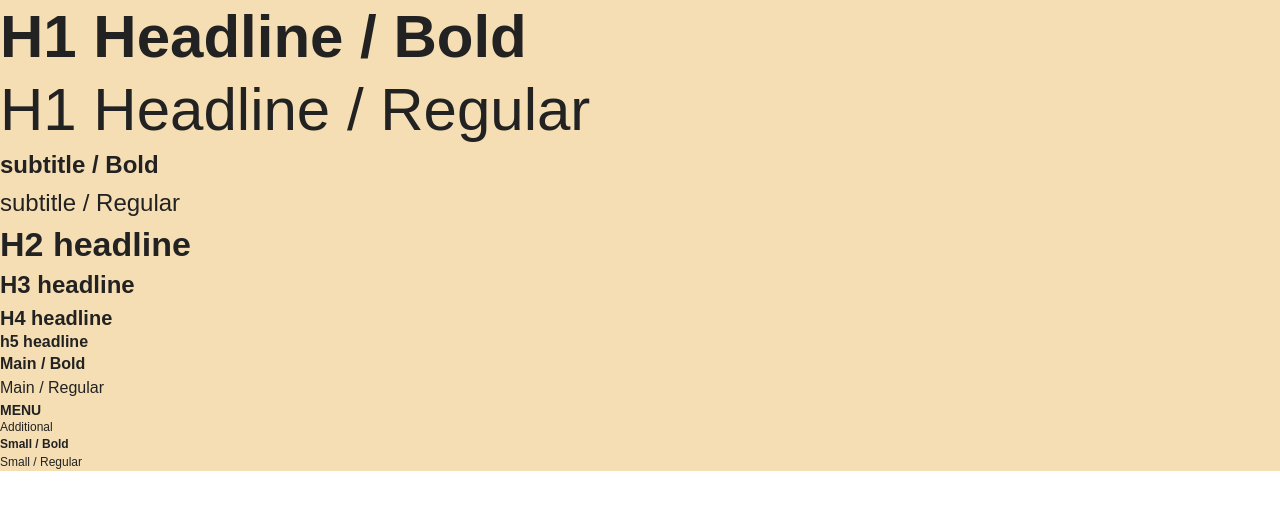
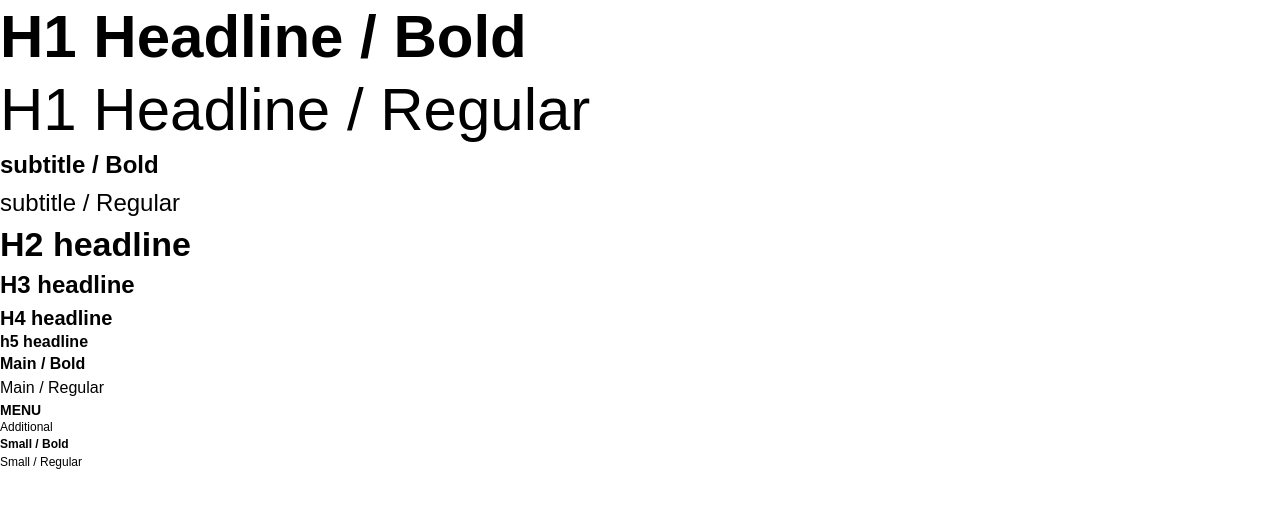
Before and after one commit to taodemy/taotify-website, a Next.js app: page /font in a window 1280 px wide. Shown: the top 510 px of the page. Built offline with nearby package versions, Linux system fonts and the light colour scheme.

Commit message:
feat: integrate all the design system variables into different scss file and classes, and import into _app.tsx

```diff
--- a/src/pages/_app.tsx
+++ b/src/pages/_app.tsx
@@ -1,4 +1,8 @@
 import '@/styles/globals.css'
+import "@/styles/global-background-color.scss"
+import "@/styles/global-font-style.scss"
+import "@/styles/global-text-color.scss"
+
 import type { AppProps } from 'next/app'
 
 export default function App({ Component, pageProps }: AppProps) {
--- a/src/pages/font.module.scss
+++ /dev/null
@@ -1,63 +0,0 @@
-@use "@/styles/designSystem.scss" as var;
-
-
-.test{
-  .h1_bold {
-    @include var.h1-headline(var.$bold-font-weight);
-  }
-
-  .h1_regular {
-    @include var.h1-headline(var.$regular-font-weight);
-  }
-
-  .subtitle_bold {
-    @include var.subtitle(var.$bold-font-weight);
-  }
-
-  .subtitle_regular {
-    @include var.subtitle(var.$regular-font-weight);
-  }
-
-  h2 {
-    @include var.h2-headline;
-  }
-
-  h3 {
-    @include var.h3-headline;
-  }
-
-  h4 {
-    @include var.h4-headline;
-  }
-
-  h5 {
-    @include var.h5-headline;
-  }
-
-  .main_bold {
-    @include var.main(var.$bold-font-weight);
-  }
-
-  .main_regular {
-    @include var.main(var.$regular-font-weight);
-  }
-
-  .menu {
-    @include var.menu;
-  }
-
-  .additional {
-    @include var.additional;
-  }
-
-  .small_bold {
-    @include var.small(var.$bold-font-weight);
-  }
-
-  .small_regular {
-    @include var.small(var.$regular-font-weight);
-  }
-
-  color: var.$dark-color;
-  background-color: wheat;
-}
--- a/src/pages/font.tsx
+++ b/src/pages/font.tsx
@@ -1,5 +1,4 @@
 import Head from "next/head";
-import classes from "./font.module.scss";
 
 export default function fome() {
   return (
@@ -10,21 +9,21 @@ export default function fome() {
         <meta name="viewport" content="width=device-width, initial-scale=1" />
         <link rel="icon" href="/favicon.ico" />
       </Head>
-      <main className={classes.test}>
-        <h1 className={classes.h1_bold}>H1 Headline / Bold</h1>
-        <h1 className={classes.h1_regular}>H1 Headline / Regular</h1>
-        <p className={classes.subtitle_bold}>subtitle / Bold</p>
-        <p className={classes.subtitle_regular}>subtitle / Regular</p>
-        <h2>H2 headline</h2>
-        <h3>H3 headline</h3>
-        <h4>H4 headline</h4>
-        <h5>h5 headline</h5>
-        <p className={classes.main_bold}>Main / Bold</p>
-        <p className={classes.main_regular}>Main / Regular</p>
-        <p className={classes.menu}>MENU</p>
-        <p className={classes.additional}>Additional</p>
-        <p className={classes.small_bold}>Small / Bold</p>
-        <p className={classes.small_regular}>Small / Regular</p>
+      <main>
+        <h1 className="font_h1_headline_bold">H1 Headline / Bold</h1>
+        <h1 className="font_h1_headline_regular">H1 Headline / Regular</h1>
+        <p className="font_subtitle_bold">subtitle / Bold</p>
+        <p className="font_subtitle_regular">subtitle / Regular</p>
+        <h2 className="font_h2_headline">H2 headline</h2>
+        <h3 className="font_h3_headline">H3 headline</h3>
+        <h4 className="font_h4_headline">H4 headline</h4>
+        <h5 className="font_h5_headline">h5 headline</h5>
+        <p className="font_main_bold">Main / Bold</p>
+        <p className="font_main_regular">Main / Regular</p>
+        <p className="font_menu">MENU</p>
+        <p className="font_additional">Additional</p>
+        <p className="font_small_bold">Small / Bold</p>
+        <p className="font_small_regular">Small / Regular</p>
       </main>
     </>
   );
--- /dev/null
+++ b/src/styles/global-background-color.scss
@@ -0,0 +1,21 @@
+@import "./design-variables.scss";
+
+.primary-colored-background {
+  background-color: $primary-color;
+}
+
+.secondary-colored-background {
+  background-color: $secondary-color;
+}
+
+.light-colored-background {
+  background-color: $light-color;
+}
+
+.dark-colored-background {
+  background-color: $dark-color;
+}
+
+.lightRed-colored-background {
+  background-color: $light-red-color;
+}
--- /dev/null
+++ b/src/styles/global-font-style.scss
@@ -0,0 +1,57 @@
+@import "./design-variables.scss";
+
+.font_h1_headline_bold {
+  @include h1-headline($bold-font-weight);
+}
+
+.font_h1_headline_regular {
+  @include h1-headline($regular-font-weight);
+}
+
+.font_subtitle_bold {
+  @include subtitle($bold-font-weight);
+}
+
+.font_subtitle_regular {
+  @include subtitle($regular-font-weight);
+}
+
+.font_h2_headline {
+  @include h2-headline;
+}
+
+.font_h3_headline {
+  @include h3-headline;
+}
+
+.font_h4_headline {
+  @include h4-headline;
+}
+
+.font_h5_headline {
+  @include h5-headline;
+}
+
+.font_main_bold {
+  @include main($bold-font-weight);
+}
+
+.font_main_regular {
+  @include main($regular-font-weight);
+}
+
+.font_menu {
+  @include menu;
+}
+
+.font_additional {
+  @include additional;
+}
+
+.font_small_bold {
+  @include small($bold-font-weight);
+}
+
+.font_small_regular {
+  @include small($regular-font-weight);
+}
--- /dev/null
+++ b/src/styles/global-text-color.scss
@@ -0,0 +1,21 @@
+@import "./design-variables.scss";
+
+.primary-colored-text {
+  color: $primary-color;
+}
+
+.secondary-colored-text {
+  color: $secondary-color;
+}
+
+.light-colored-text {
+  color: $light-color;
+}
+
+.dark-colored-text {
+  color: $dark-color;
+}
+
+.lightRed-colored-text {
+  color: $light-red-color;
+}
```
Also changed, not shown: src/styles/design-variables.scss (line endings or trailing spaces).
